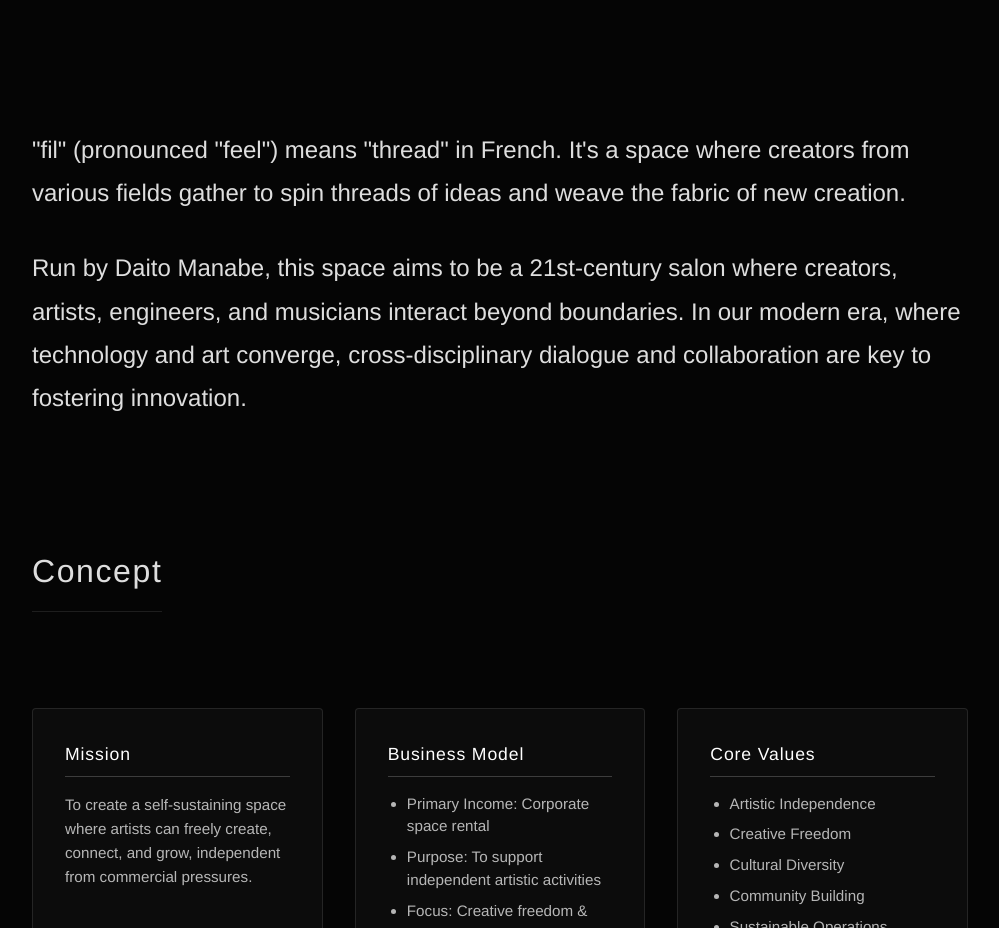
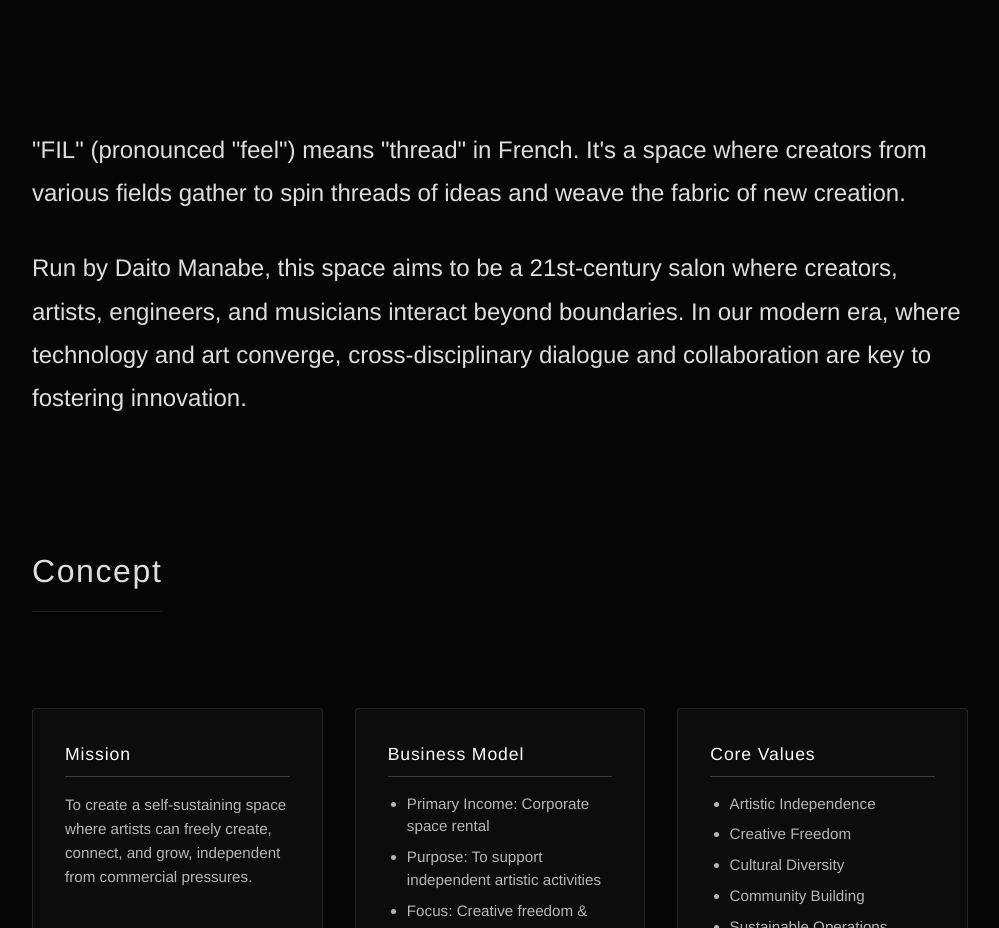
Before and after one commit to daitomanabe/FIL, a React (Vite) app in the folder fil_web/: page / in a window 1280 px wide. Shown: the part 800-1728 px from the top of the page, without its empty margins (140-1139 px from the left). Built offline with nearby package versions, Linux system fonts and the light colour scheme.

Commit message:
Update web text to FIL and download link to v1.5

```diff
--- a/fil_web/index.html
+++ b/fil_web/index.html
@@ -4,7 +4,7 @@
     <meta charset="UTF-8" />
     <link rel="icon" type="image/svg+xml" href="/vite.svg" />
     <meta name="viewport" content="width=device-width, initial-scale=1.0" />
-    <title>fil_web</title>
+    <title>FIL</title>
   </head>
   <body>
     <div id="root"></div>
--- a/fil_web/src/App.jsx
+++ b/fil_web/src/App.jsx
@@ -5,10 +5,10 @@
 
 const content = {
   en: {
-    title: "fil",
+    title: "FIL",
     subtitle: "Where Creative Threads Intertwine",
     desc: [
-      `"fil" (pronounced "feel") means "thread" in French. It's a space where creators from various fields gather to spin threads of ideas and weave the fabric of new creation.`,
+      `"FIL" (pronounced "feel") means "thread" in French. It's a space where creators from various fields gather to spin threads of ideas and weave the fabric of new creation.`,
       `Run by Daito Manabe, this space aims to be a 21st-century salon where creators, artists, engineers, and musicians interact beyond boundaries. In our modern era, where technology and art converge, cross-disciplinary dialogue and collaboration are key to fostering innovation.`
     ],
     concept: {
@@ -92,10 +92,10 @@
     github: "View on GitHub"
   },
   jp: {
-    title: "fil",
+    title: "FIL",
     subtitle: "創造の糸が交差する場所",
     desc: [
-      `「fil」(フィル)は、フランス語で「糸」を意味します。ここでは、さまざまな分野のクリエイターたちが音楽を中心に集い、アイデアという糸を紡ぎ、新たな創造の布を織り上げていく場所です。`,
+      `「FIL」(フィル)は、フランス語で「糸」を意味します。ここでは、さまざまな分野のクリエイターたちが音楽を中心に集い、アイデアという糸を紡ぎ、新たな創造の布を織り上げていく場所です。`,
       `真鍋大度が手掛けるこの革新的なスペースは、クリエーター、アーティスト、エンジニア、ミュージシャンが垣根を超えて交流する、21世紀型のサロンを目指しています。技術と芸術が融合する現代において、分野を超えた対話と協働がイノベーションを生み出す鍵となります。`
     ],
     concept: {
@@ -377,7 +377,7 @@
               <a href="./assets/3d/代官山 plan2.obj" download className="btn">
                 <Download size={20} /> {t.downloads.model2}
               </a>
-              <a href="https://github.com/daitomanabe/FIL/releases/download/v1.0.1/fil_screensaver.pkg" download className="btn" style={{ background: '#fff', color: '#000' }}>
+              <a href="https://github.com/daitomanabe/FIL/releases/download/v1.5/fil_screensaver.pkg" download className="btn" style={{ background: '#fff', color: '#000' }}>
                 <Download size={20} /> {t.downloads.saver}
               </a>
             </div>
```
Also changed, not shown: 3 other files (tests, documents, lock files or other folders).
